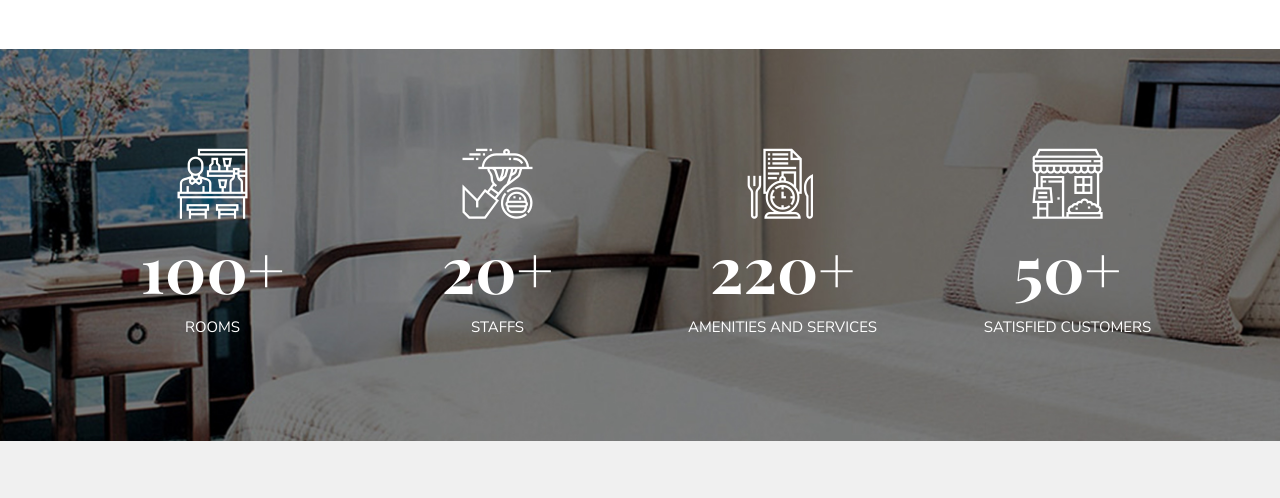
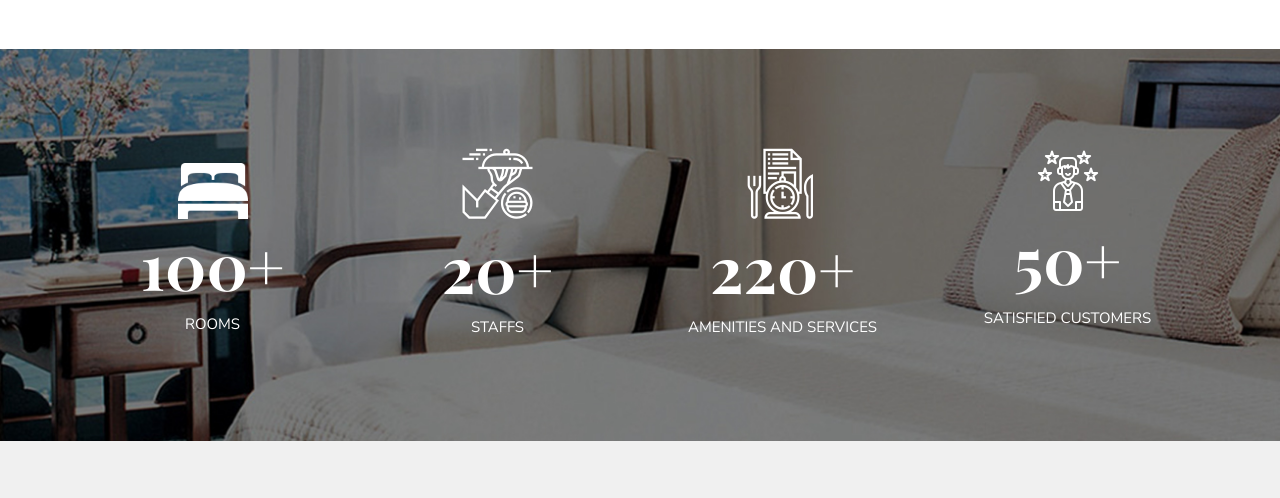
Before and after one commit to rbh-inc/hotellodge-aksh, a plain HTML site: page about.html in a window 1280 px wide. Shown: the part 1780-2278 px from the top of the page. Drawn offline with nearby package versions, Linux system fonts and the light colour scheme; some packages are replaced by stand-ins of ours; a script that the page names is missing; files whose address does not match are found by name.

Commit message:
about us icons

```diff
--- a/about.html
+++ b/about.html
@@ -218,7 +218,7 @@
 				<div class="row">
 					<div class="col-lg-3 col-md-6 col-sm-6">
 						<div class="cta-box mb-5 mb-lg-0">
-							<i class="flaticon-bar text-white"></i>
+							<img class="about-icons" src="./images/icons/bed.png" alt="">
 							<h2 class="mt-2 text-white">100+</h2>
 							<p class="mb-0 text-white text-uppercase">Rooms</p>
 						</div>
@@ -239,7 +239,7 @@
 					</div>
 					<div class="col-lg-3 col-md-6 col-sm-6">
 						<div class="cta-box ">
-							<i class="flaticon-restaurant text-white"></i>
+							<img src="./images/icons/customer-satisfaction.png" alt="">
 							<h2 class="mt-2 text-white">50+</h2>
 							<p class="mb-0 text-white text-uppercase">Satisfied Customers</p>
 						</div>
--- a/css/style.css
+++ b/css/style.css
@@ -498,9 +498,8 @@ input[type="email"]:focus, input[type="password"]:focus, input[type="text"]:focu
 
 }
 
-.aboutus-tech-list{
-  list-style: none;
-  color: #7B7B7B;
+.about-icons{
+  height: 70px;
 }
 
 @media (max-width: 400px) {
```
Also changed, not shown: images/icons/bed.png (added), images/icons/customer-satisfaction.png (added).
